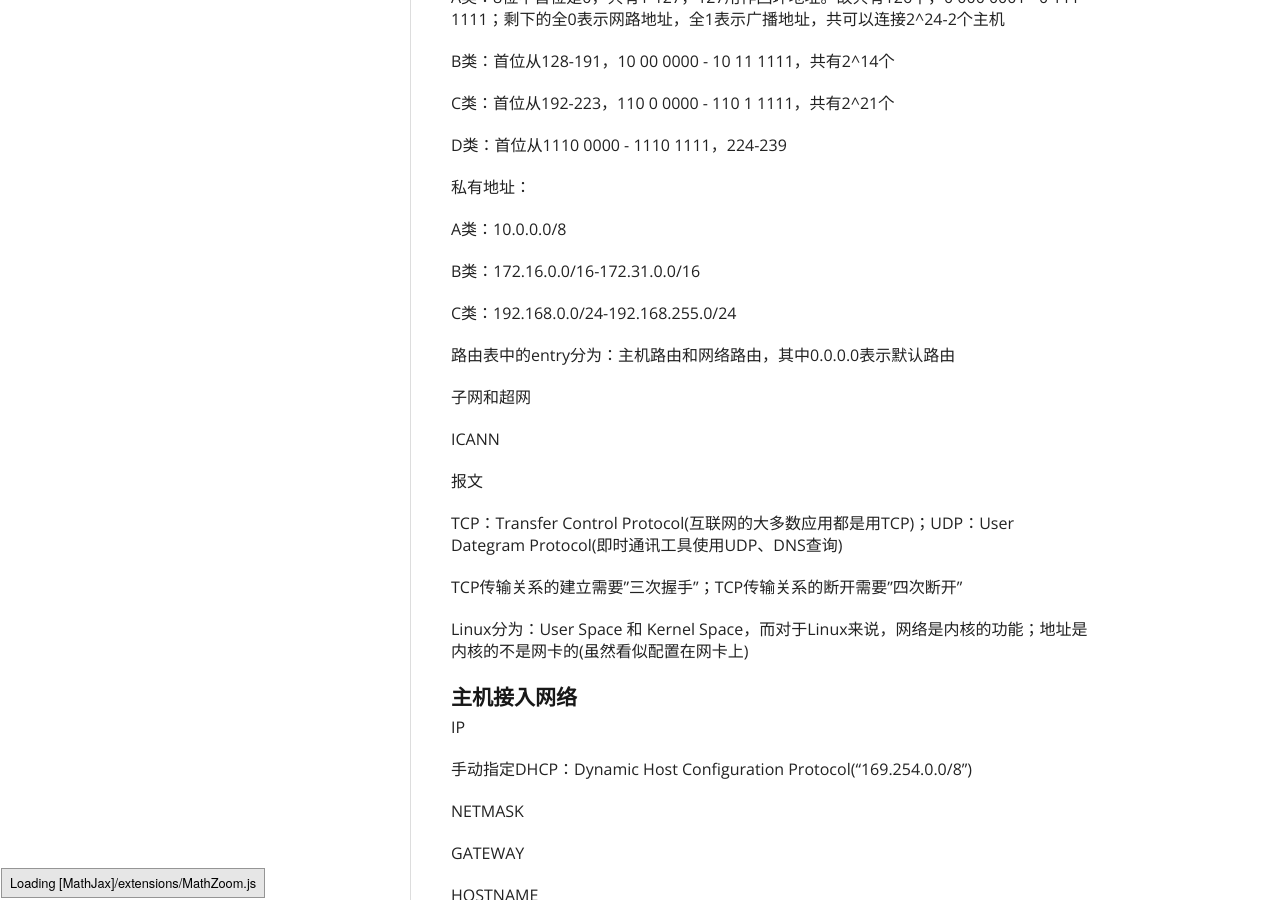
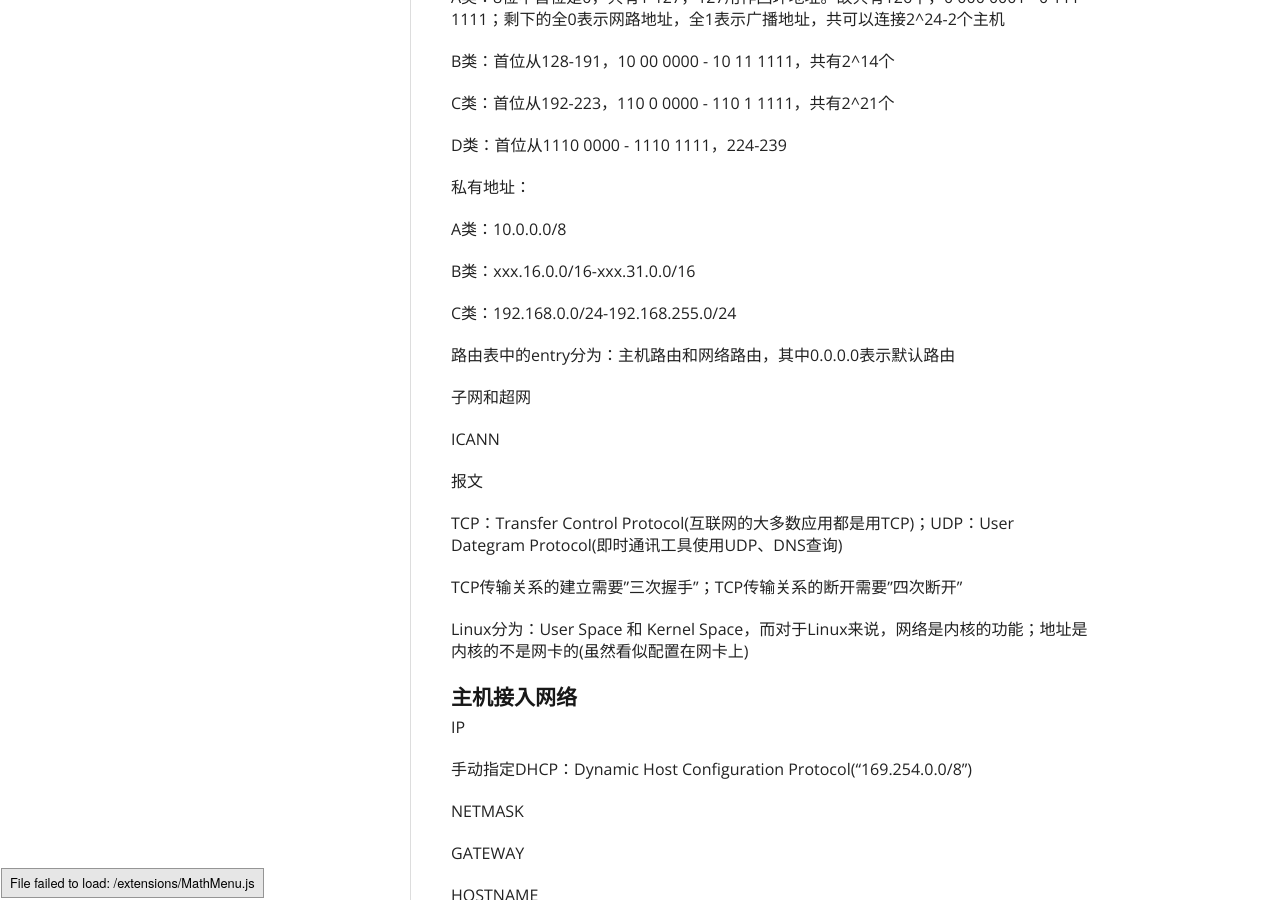
Before and after one commit to FengMengZhao/blogs, a Jekyll site: the page built from _posts/2015-12-29-Linux-服务器.md, in a window 1280 px wide and 900 px high, scrolled down 37032 px. Built offline with Jekyll 4.4.1, drawn with Linux system fonts in a browser that asks for light colours; nearby versions of some CDN libraries; comment, search, counter and statistics services are not loaded; some of the changed text lies outside the part shown.

Commit message:
Update 2015-12-29-Linux-服务器.md
删除172.

```diff
--- a/_posts/2015-12-29-Linux-服务器.md
+++ b/_posts/2015-12-29-Linux-服务器.md
@@ -1359,7 +1359,7 @@
 
 A类：10.0.0.0/8
 
-B类：172.16.0.0/16-172.31.0.0/16
+B类：xxx.16.0.0/16-xxx.31.0.0/16
 
 C类：192.168.0.0/24-192.168.255.0/24
 
@@ -1475,7 +1475,7 @@
 
 `/etc/hosts`
 
-主机IP 主机名 主机别名，例如：`172.16.0.1 www.magedu.com  www`
+主机IP 主机名 主机别名，例如：`xxx.16.0.1 www.magedu.com  www`
 
 DNS-->/etc/hosts-->DNS
 
```
